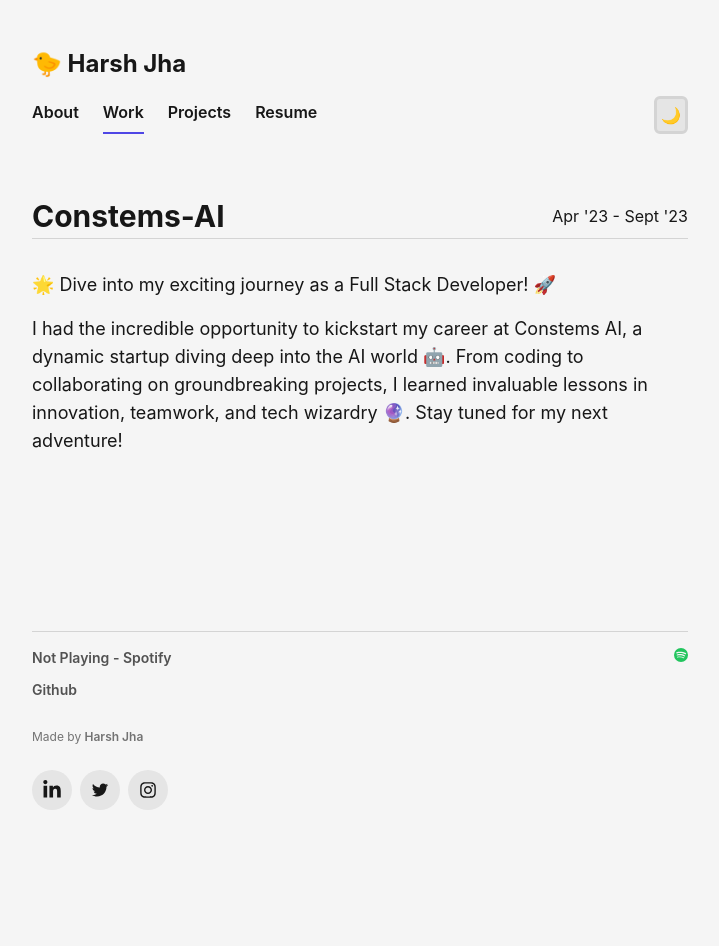
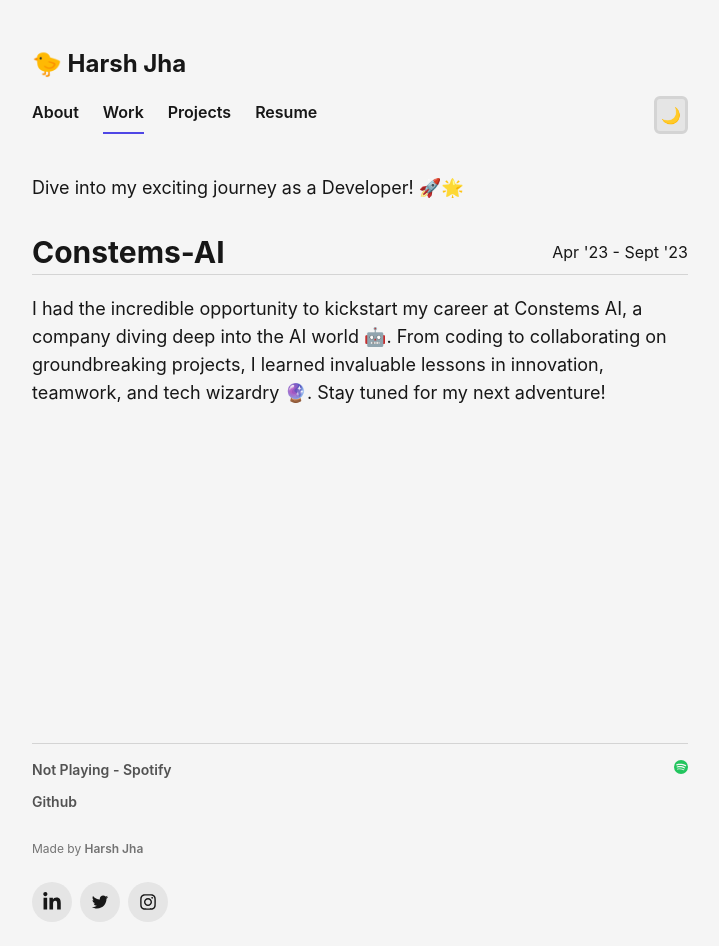
Before and after one commit to harshjha872/Portfolio-White, a Next.js app: page /work in a window 1280 px wide. Shown: the whole page, without its empty margins (280-999 px from the left). Before the commit the page ends 834 px from the top, so only its background shows below. Built offline with nearby package versions, Linux system fonts and the light colour scheme; no server answers.

Commit message:
ui changes in work and about section

```diff
--- a/pages/about.js
+++ b/pages/about.js
@@ -91,6 +91,7 @@ const About = () => {
         <hr className="h-px my-1 border-0 bg-neutral-300 dark:bg-neutral-800"></hr>
         <ul className="list-disc pl-5 py-3">
           <li>Gaming 🎮 </li>
+          <li>Watching movies, shows and sometimes anime</li>
           <li>
             Music 🎵
             {/* <a
--- a/pages/work.js
+++ b/pages/work.js
@@ -7,24 +7,26 @@ const About = () => {
       initial={{ opacity: 0, y: 5 }}
       animate={{ opacity: 1, y: 0 }}
       transition={{ duration: 0.5 }}
-      className="flex flex-col md:w-[65vw] xl:w-[55vw] h-full m-auto px-6 md:mt-12 mt-7 dark:text-white"
+      className="flex flex-col md:w-[65vw] xl:w-[55vw] h-full m-auto px-6 md:mt-6 mt-3 dark:text-white"
     >
-          <div className="flex flex-col m-0 mb-40">
+      <div className="text-lg mb-4 sm:mb-4 md:mb-8">
+        Dive into my exciting journey as a Developer! 🚀🌟
+      </div>
+      <div className="flex flex-col m-0 mb-80">
         <div className="flex flex-row justify-between">
-
           <div className="text-3xl font-bold">Constems-AI</div>
           <div className="flex justify-center items-center">
-                  <p >Apr &#39;23 - Sept &#39;23</p>
+            <p>Apr &#39;23 - Sept &#39;23</p>
           </div>
         </div>
         <hr className="h-px my-1  border-0 bg-neutral-300 dark:bg-neutral-800"></hr>
-        <div className="pt-7 text-lg">
-🌟 Dive into my exciting journey as a Full Stack Developer! 🚀
 
-        </div>
         <div className="pt-4 text-lg">
-
-I had the incredible opportunity to kickstart my career at Constems AI, a dynamic startup diving deep into the AI world 🤖. From coding to collaborating on groundbreaking projects, I learned invaluable lessons in innovation, teamwork, and tech wizardry 🔮. Stay tuned for my next adventure!
+          I had the incredible opportunity to kickstart my career at Constems
+          AI, a company diving deep into the AI world 🤖. From coding to
+          collaborating on groundbreaking projects, I learned invaluable lessons
+          in innovation, teamwork, and tech wizardry 🔮. Stay tuned for my next
+          adventure!
         </div>
       </div>
       <Footer />
```
Lines whose indentation alone changed are shown as unchanged.
